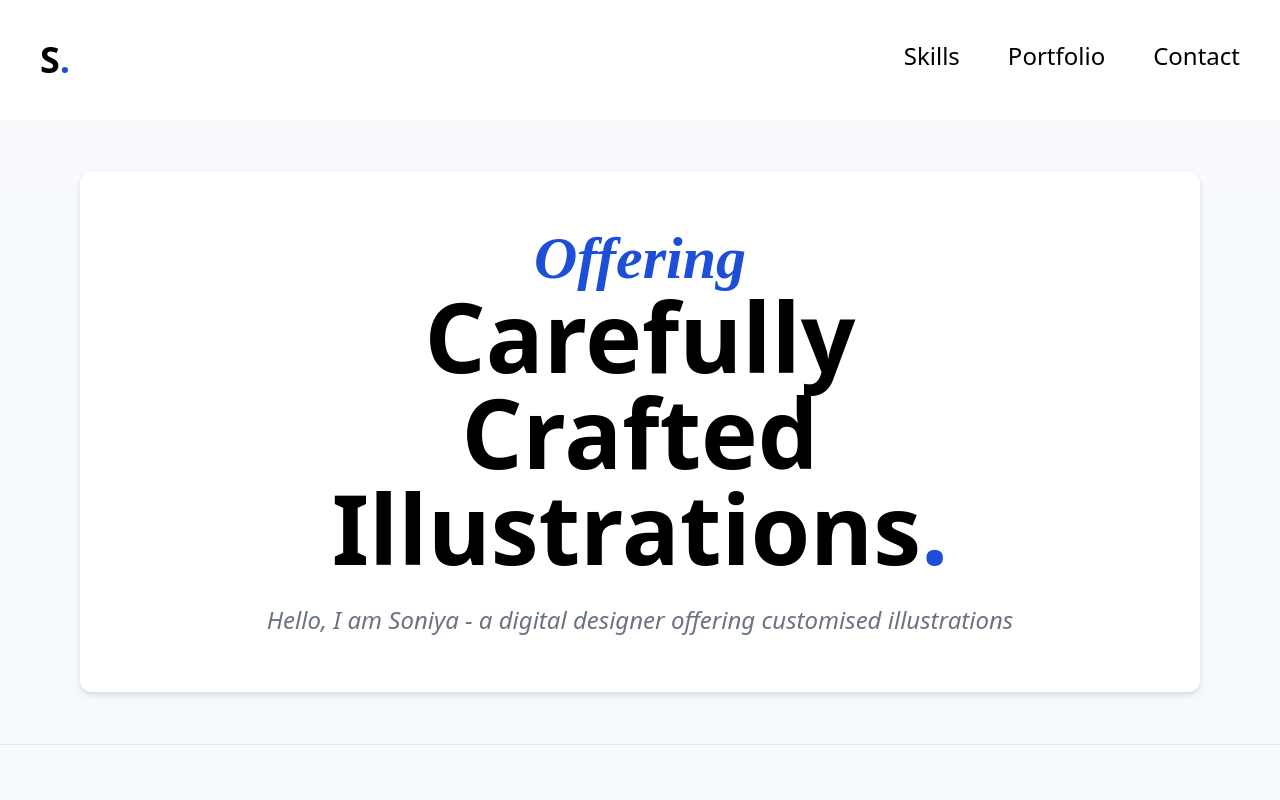
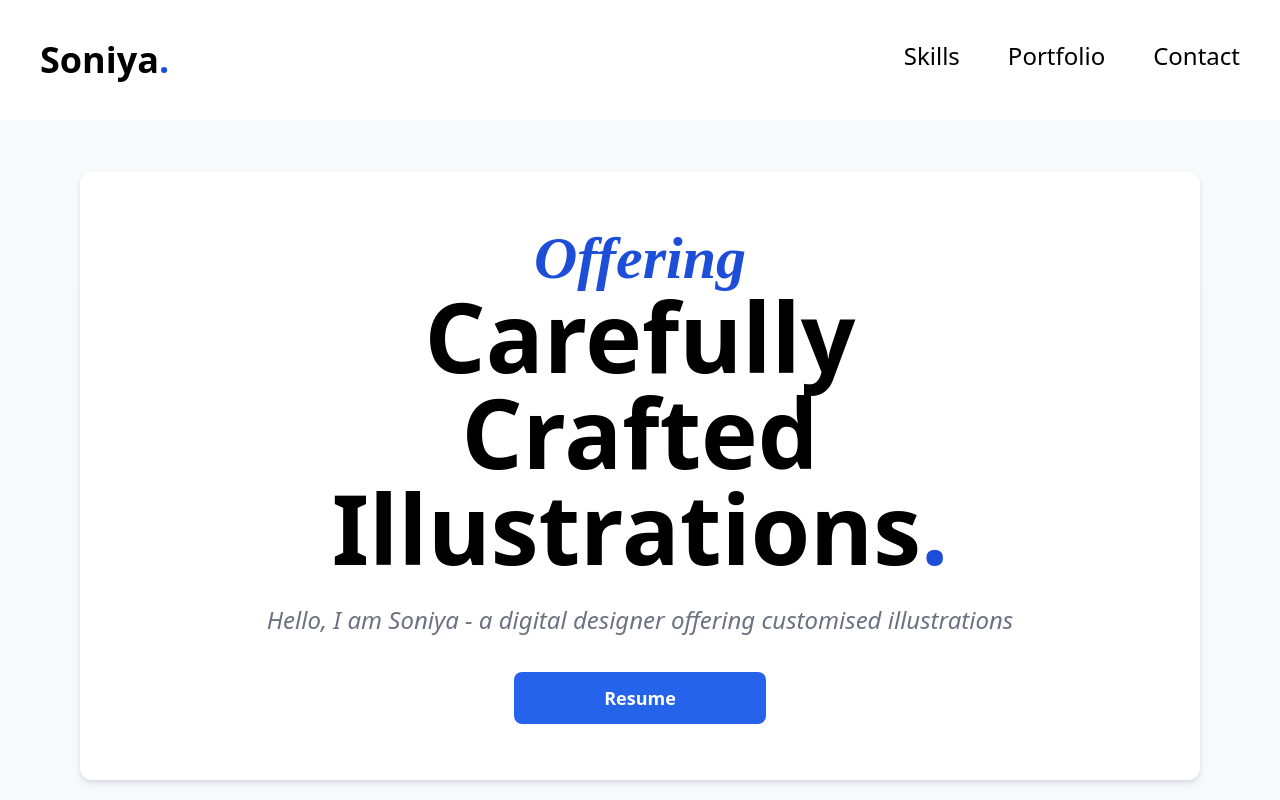
Before and after one commit to Soniyaa123/Soniyaa123.github.io, a plain HTML site: page index.html in a window 1280 px wide. Shown: the top 800 px of the page. Drawn offline with nearby package versions, Linux system fonts and the light colour scheme.

Commit message:
Resume Button

```diff
--- a/index.html
+++ b/index.html
@@ -13,7 +13,7 @@
   <nav class="flex flex-row p-7 bg-white shadow-blue-600 justify-between lg:p-10">
     <div class="left">
       <p class="font-bold text-xl lg:text-4xl">
-        S<span class="text-blue-700">.</span>
+        Soniya<span class="text-blue-700">.</span>
       </p>
     </div>
 
@@ -32,7 +32,7 @@
   <br />
 
   <main class="px-7 py-3 lg:px-20 lg:py-7">
-    <div class="flex flex-col justify-between align-middle bg-white drop-shadow-md p-5 lg:p-14 md:p-10 rounded-xl flex-wrap">
+    <div class="flex flex-col justify-between lg:items-center bg-white drop-shadow-md p-5 lg:p-14 md:p-10 rounded-xl flex-wrap">
       <p class="heading text-2xl text-blue-700 font-bold md:text-4xl lg:text-6xl lg:text-center italic">Offering</p>
       <p class="text-4xl font-bold md:text-6xl lg:text-8xl text-wrap whitespace-pre-line lg:text-center">Carefully
         Crafted
@@ -41,6 +41,7 @@
       <p class="mt-3 text-gray-500 lg:mt-7 italic lg:text-center">
         <span class="text-sm md:text-lg lg:text-2xl font-normal whitespace-pre-line text-wrap">Hello, I am Soniya - a digital designer offering customised illustrations</span>
       </p>
+      <button class="bg-blue-600 hover:bg-blue-700 text-white font-semibold px-4 py-3 text-center rounded-lg text-lg mt-9 lg:w-1/4 lg:items-center md:w-1/4"><a href="https://drive.google.com/file/d/1RGE9jc1kru3OfTzow8naT0xDaDemkhhM/view?usp=sharing" target="_blank">Resume</a></button>
     </div>
   </main>
   <br />
```
